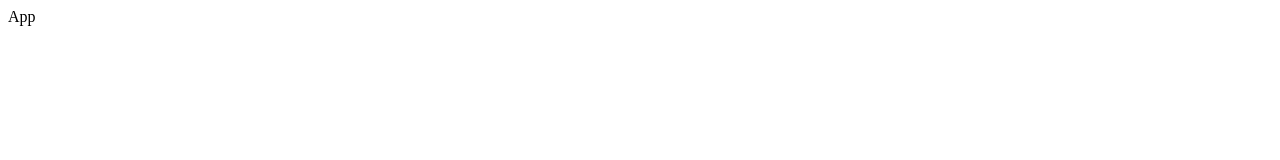
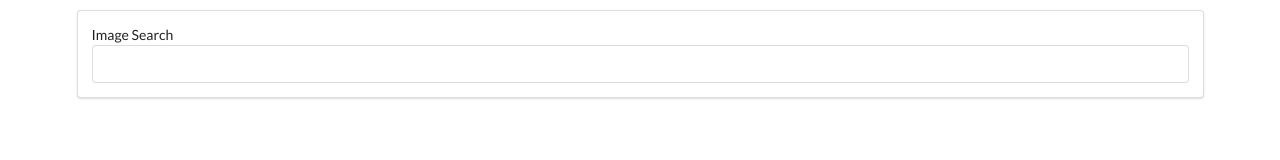
Before and after one commit to CodyHoban/pics, a React app: page / in a window 1280 px wide. Built offline with nearby package versions, Linux system fonts and the light colour scheme.

Commit message:
handling user input

```diff
--- a/public/index.html
+++ b/public/index.html
@@ -5,6 +5,7 @@
     <link rel="icon" href="%PUBLIC_URL%/favicon.ico" />
     <meta name="viewport" content="width=device-width, initial-scale=1" />
     <meta name="theme-color" content="#000000" />
+    <link rel="stylesheet" href="https://cdnjs.cloudflare.com/ajax/libs/semantic-ui/2.4.1/semantic.min.css" />
     <meta
       name="description"
       content="Web site created using create-react-app"
--- a/src/components/App.js
+++ b/src/components/App.js
@@ -1,7 +1,13 @@
 import React from 'react'
+import SearchBar from './SearchBar'
+
 
 const App = () => {
-    return <div>App</div>;
+    return (
+        <div className="ui container" style={{ marginTop: '10px'}}>
+            <SearchBar />
+        </div>
+    );
 };
 
 export default App;
--- /dev/null
+++ b/src/components/SearchBar.js
@@ -0,0 +1,28 @@
+import React from 'react'
+
+class SearchBar extends React.Component {
+
+    state = { term: '' };
+
+
+    render() {
+        return (
+            <div className="ui segment">
+                <form className="ui form">
+                    <div classname="field">
+                        <label>Image Search</label>
+                        <input
+                            type="text"
+                            value={this.state.term}
+                            onChange={(e) =>
+                                this.setState({ term: e.target.value })
+                            }
+                        />
+                    </div>
+                </form>
+            </div>
+        );
+    }
+}
+
+export default SearchBar;
```
